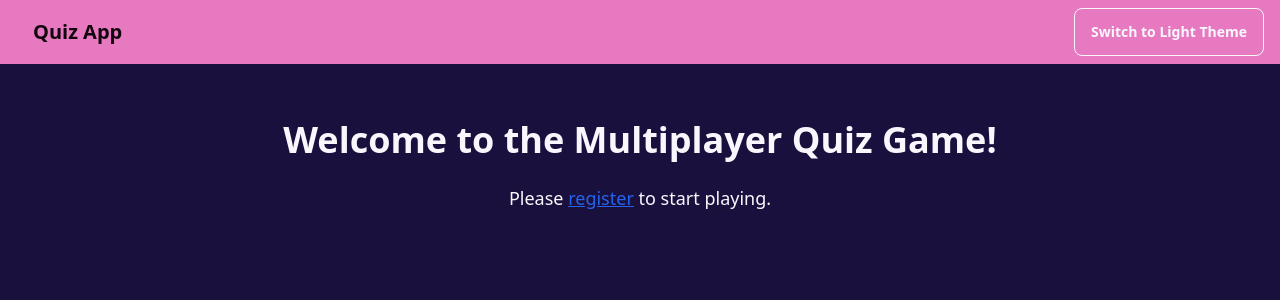
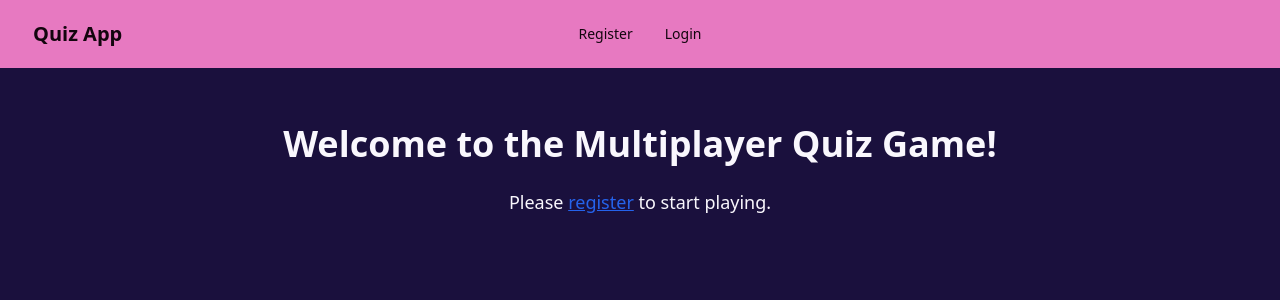
Before and after one commit to maxtwotouch/MultiplayerQuizGame, a React (Vite) app in the folder online-quiz-app/: page / in a window 1280 px wide. Shown: the top 300 px of the page. Built offline with nearby package versions, Linux system fonts and the light colour scheme.

Commit message:
Navbar mobile fix

```diff
--- a/online-quiz-app/src/components/Navbar.tsx
+++ b/online-quiz-app/src/components/Navbar.tsx
@@ -1,8 +1,10 @@
+// src/components/Navbar.tsx
+
 import React from 'react';
 import { useAuth } from '../contexts/AuthContext';
 import { useLobby } from '../contexts/LobbyContext';
 import { Link, useNavigate } from 'react-router-dom';
-import ThemeToggle from './ThemeToggle'; // Assuming ThemeToggle component exists
+import ThemeToggle from './ThemeToggle'; // Ensure this component exists and is responsive
 
 const Navbar: React.FC = () => {
   const { user, logout } = useAuth();
@@ -20,30 +22,98 @@ const Navbar: React.FC = () => {
 
   return (
     <div className="navbar bg-primary text-primary-content px-4">
-      <div className="flex-1">
+      {/* Navbar Start */}
+      <div className="navbar-start">
+        {/* Dropdown for Mobile */}
+        <div className="dropdown">
+          <label tabIndex={0} className="btn btn-ghost lg:hidden">
+            {/* Hamburger Icon */}
+            <svg
+              xmlns="http://www.w3.org/2000/svg"
+              className="h-5 w-5"
+              fill="none"
+              viewBox="0 0 24 24"
+              stroke="currentColor"
+            >
+              <path strokeLinecap="round" strokeLinejoin="round" strokeWidth="2" d="M4 6h16M4 12h16M4 18h7" />
+            </svg>
+          </label>
+          {/* Dropdown Menu */}
+          <ul
+            tabIndex={0}
+            className="menu menu-compact dropdown-content mt-3 p-2 shadow bg-primary rounded-box w-52"
+          >
+            {user && (
+              <>
+                {lobby && (
+                  <li>
+                    <Link to="/lobby">Lobby</Link>
+                  </li>
+                )}
+                <li>
+                  <button onClick={handleLogout}>Logout</button>
+                </li>
+              </>
+            )}
+            {!user && (
+              <>
+                <li>
+                  <Link to="/register">Register</Link>
+                </li>
+                <li>
+                  <Link to="/login">Login</Link>
+                </li>
+              </>
+            )}
+            {/* Theme Toggle in Mobile Menu */}
+            <li>
+              <ThemeToggle />
+            </li>
+          </ul>
+        </div>
+        {/* Brand */}
         <Link to="/" className="btn btn-ghost normal-case text-xl">
           Quiz App
         </Link>
       </div>
-      <div className="flex items-center space-x-4">
+
+      {/* Navbar Center for Large Screens */}
+      <div className="navbar-center hidden lg:flex">
+        <ul className="menu menu-horizontal px-1">
           {user && (
             <>
               {lobby && (
-              <Link to="/lobby" className="btn btn-ghost">
-                Lobby
-              </Link>
+                <li>
+                  <Link to="/lobby">Lobby</Link>
+                </li>
               )}
-            <span className="text-lg">Welcome, {user.name}</span>
-            <button
-              onClick={handleLogout}
-              className="btn btn-error"
-            >
-              Logout
-            </button>
+              <li>
+                <button onClick={handleLogout}>Logout</button>
+              </li>
             </>
           )}
-        {/* Optional: Include Theme Toggle */}
+          {!user && (
+            <>
+              <li>
+                <Link to="/register">Register</Link>
+              </li>
+              <li>
+                <Link to="/login">Login</Link>
+              </li>
+            </>
+          )}
+          {/* Theme Toggle in Large Screens */}
+          {user && (
+            <li>
               <ThemeToggle />
+            </li>
+          )}
+        </ul>
+      </div>
+
+      {/* Navbar End (Optional: Additional Icons or Buttons) */}
+      <div className="navbar-end">
+        {/* You can add additional buttons or icons here if needed */}
       </div>
     </div>
   );
```
Lines whose indentation alone changed are shown as unchanged.
